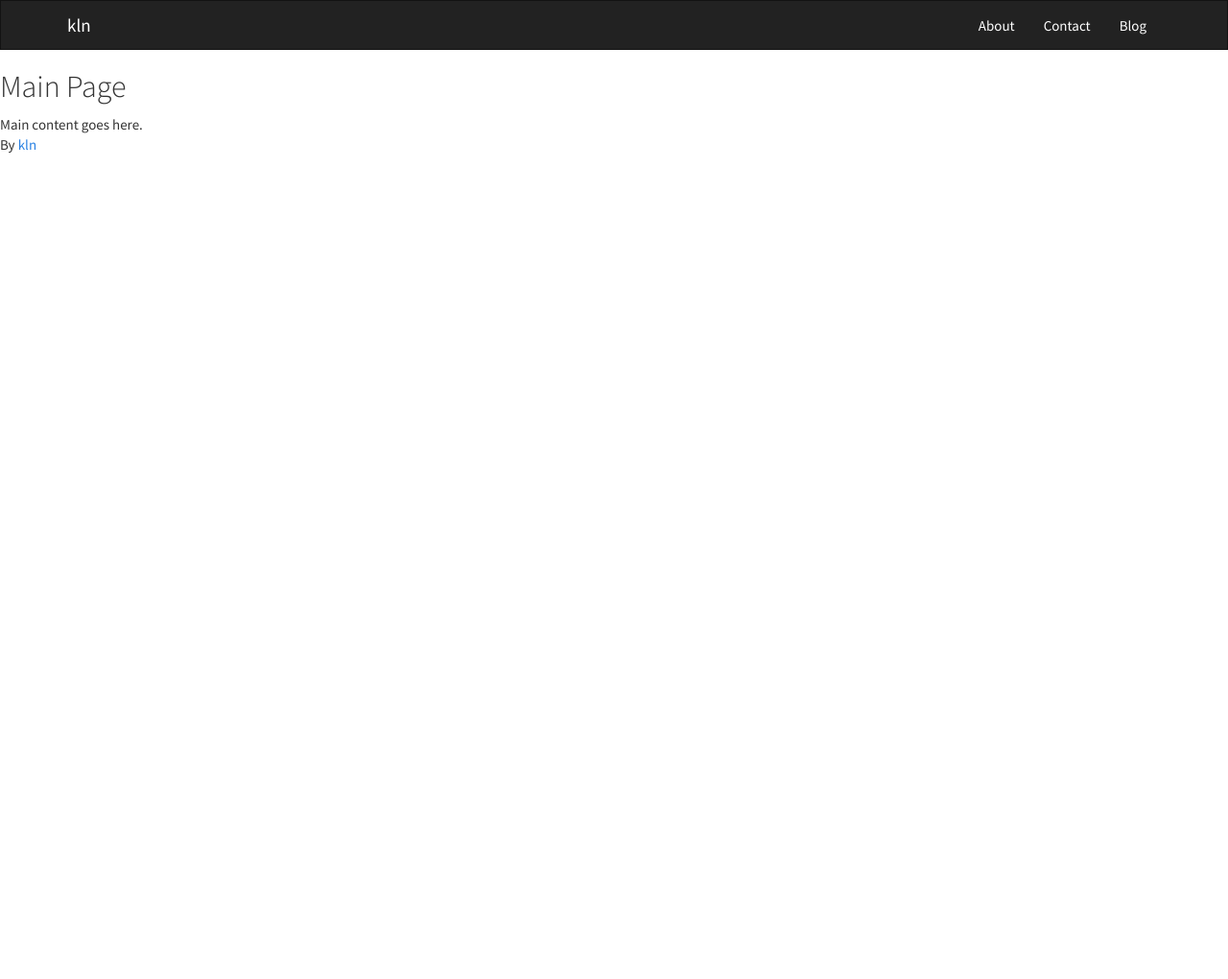
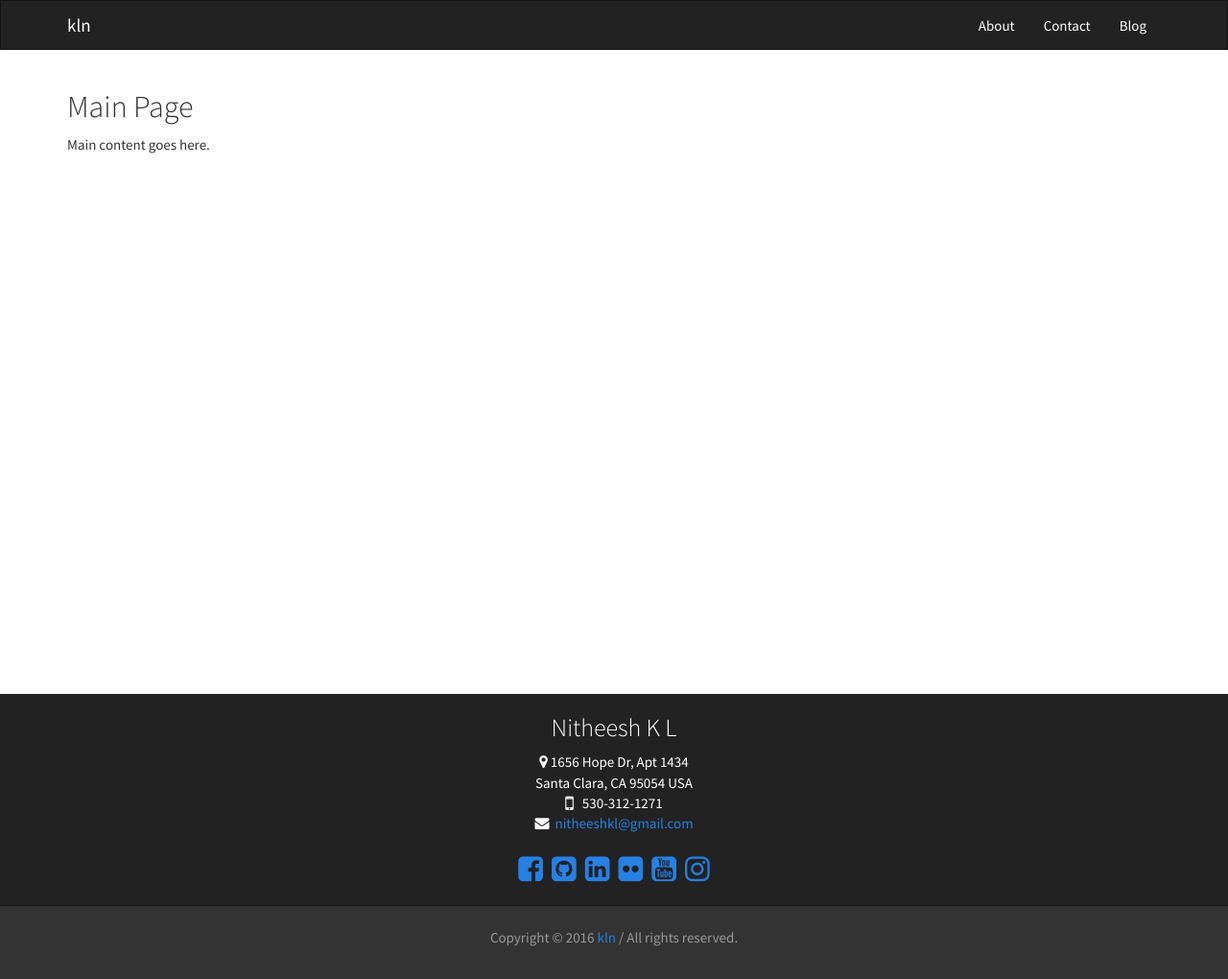
Before and after one commit to nitheeshkl/nitheeshkl.github.io, a Jekyll site: the page built from index.html, in a window 1280 px wide. Shown: the whole page at 96% size. Built offline with Jekyll 4.4.1, drawn with Linux system fonts in a browser that asks for light colours; nearby versions of some CDN libraries; some web fonts are replaced; before the commit the page ends 900 px from its top, so only the background shows below that.

Commit message:
add basic footer to site
Signed-off-by: Nitheesh K L <nitheesh.k.l@intel.com>

```diff
--- a/_includes/footer.html
+++ b/_includes/footer.html
@@ -1,3 +1,47 @@
-<footer>
-    <p> By <a href="http://nitheeshkl.in">kln</p>
+<footer id="footerWrapper">
+	<section id="mainFooter">
+		<div class="container">
+			<div class="row">
+				<div class="col-sm-3">
+					<div class="footerWidget">
+					</div>
+				</div>
+                <div class="col-sm-6 text-center">
+					<div class="footerWidget">
+						<h3>Nitheesh K L</h3>
+						<address>
+							<p> <i class="fa fa-map-marker"></i>&nbsp;1656 Hope Dr, Apt 1434<br>Santa Clara, CA 95054 USA <br>
+								<i class="fa fa-mobile fa-lg"></i>&nbsp; &nbsp;530-312-1271 <br>
+								<i class="fa fa-envelope"></i>&nbsp;&nbsp;<a href="mailto:nitheeshkl@gmail.com">nitheeshkl@gmail.com</a>
+                            </p>
+						</address>
+                        <a href="https://www.facebook.com/nitheeshkl" class="tips" title="follow me on Facebook"><i class="fa fa-facebook-square fa-2x"></i></a>
+                        &nbsp;
+                        <a href="https://www.github.com/nitheeshkl" class="tips" title="follow me on Github"><i class="fa fa-github-square fa-2x"></i></a>
+                        &nbsp;
+                        <a href="https://www.linkedin.com/in/nitheeshkl" class="tips" title="follow me on LinkedIn"><i class="fa fa-linkedin-square fa-2x"></i></a>
+                        &nbsp;
+                        <a href="https://www.flickr.com/people/nitheeshkl/" class="tips" title="follow me on Flickr"><i class="fa fa-flickr fa-2x"></i></a>
+                        &nbsp;
+                        <a href="https://www.youtube.com/user/nitheeshkl" class="tips" title="follow me on YouTube"><i class="fa fa-youtube-square fa-2x"></i></a>
+                        &nbsp;
+                        <a href="https://www.instagram.com/klnitheesh" class="tips" title="follow me on Instagram"><i class="fa fa-instagram fa-2x"></i></a>
+                    </div>
+                </div>
+                <div class="col-sm-3">
+                    <div class="footerWidget">
+                    </div>
+                </div>
+			</div>
+	</section>
+		<section id="footerRights">
+			<div class="container">
+				<div class="row">
+					<div class="col-md-12">
+						<p class="text-center text-muted vcenter">Copyright © 2016 <a href="http://nitheeshkl.in" target="blank">kln</a> / All rights reserved.</p>
+					</div>
+
+				</div>
+			</div>
+		</section>
 </footer>
--- a/_layouts/default.html
+++ b/_layouts/default.html
@@ -4,12 +4,14 @@
 
 <body>
 	{% include header.html %}
-	<main>
+    <div id="wrap">
+    <div class="container">
 		<article>
 			{{ content }}
 		</article>
-		{% include footer.html %}
-	</main>
+    </div>
+    </div>
+	{% include footer.html %}
 </body>
 
 </html>
--- /dev/null
+++ b/assets/_sass/_custom.scss
@@ -0,0 +1,35 @@
+
+/* sticky footer styles
+------------------------
+ */
+
+html,
+body {
+    height: 100%;
+    /* the html and body elements cannot have any padding or margin. */
+}
+
+/* wrapper for page content to push down footer */
+#wrap {
+    min-height: 100%;
+    height: auto;
+    /* negative indent footer by its height */
+    margin: 0 auto -250px;
+    /* pad bottom by footer height */
+    padding: 0 0 60px;
+}
+
+/* set the fixed height of the footer here */
+#footerWrapper {
+    height: 250px;
+	color: $body-bg;
+    background-color: $gray-darker;
+}
+
+#footerRights {
+    background-color: $gray-dark;
+    border-top: 1px solid #1b1b1b;
+    padding-top: 22px;
+    padding-bottom: 22px;
+    margin-top: 22px;
+}
--- a/assets/css/main.scss
+++ b/assets/css/main.scss
@@ -5,4 +5,5 @@
   "variables",
   "bootstrap",
   "bootswatch",
-  "font-awesome"
+  "font-awesome",
+  "custom"
```
